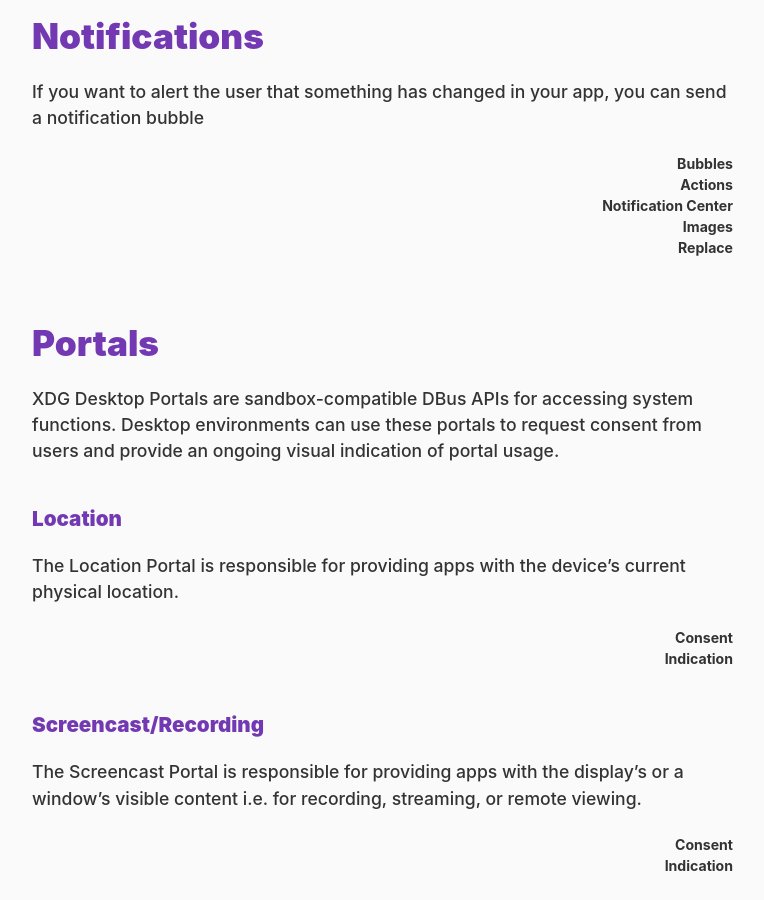
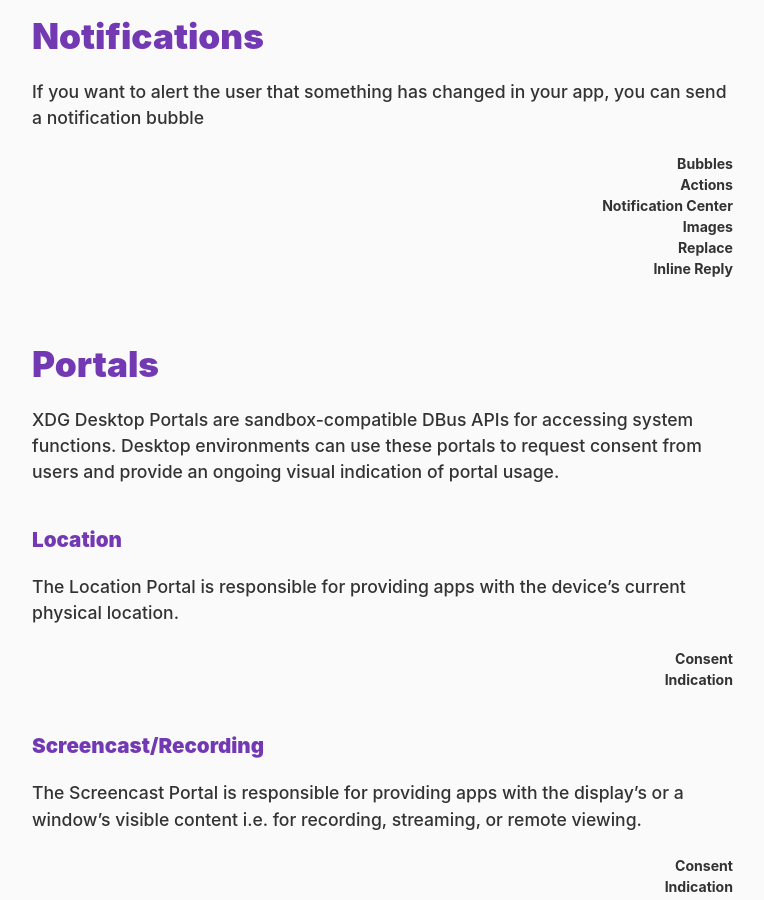
Before and after one commit to islinuxabout/islinuxabout.github.io, a Jekyll site: the page built from systray.md, in a window 1280 px wide and 900 px high, scrolled down 2130 px. Shown: the whole window, without its empty margins (256-1020 px from the left). Built offline with Jekyll 4.4.1, drawn with Linux system fonts in a browser that asks for light colours; our own code applies the rules of GitHub Pages for plain Markdown files.

Commit message:
add inkine reply

```diff
--- a/systray.md
+++ b/systray.md
@@ -499,6 +499,32 @@ If you want to alert the user that something has changed in your app, you can se
           <td class="{{ status }}" title="{{ note }}">{{ status }}</td>
         {% endfor %}
       </tr>
+      <tr>
+        <th>Inline Reply</th>
+        {% for de in des %}
+          {% assign status = de.notifications.inline-reply %}
+          {% if status == true %}
+            {% assign status = "✔️" %}
+            {% assign note = "Implemented" %}
+          {% elsif status == false %}
+            {% assign status = "✖️" %}
+            {% assign note = "Not implemented" %}
+          {% elsif status == "planned" %}
+            {% assign status = "📝️" %}
+            {% assign note = "Planned" %}
+          {% elsif status == "partial" %}
+            {% assign status = "🛠️" %}
+            {% assign note = "Partially implemented" %}
+          {% elsif status == "unknown" %}
+            {% assign status = "❓️" %}
+            {% assign note = "Unknown" %}
+          {% endif %}
+          {% if de.notifications.inline-reply %}
+            {% assign note = de.notifications.inline-reply %}
+          {% endif %}
+          <td class="{{ status }}" title="{{ note }}">{{ status }}</td>
+        {% endfor %}
+      </tr>
     </tbody>
   </table>
 </div>
```
